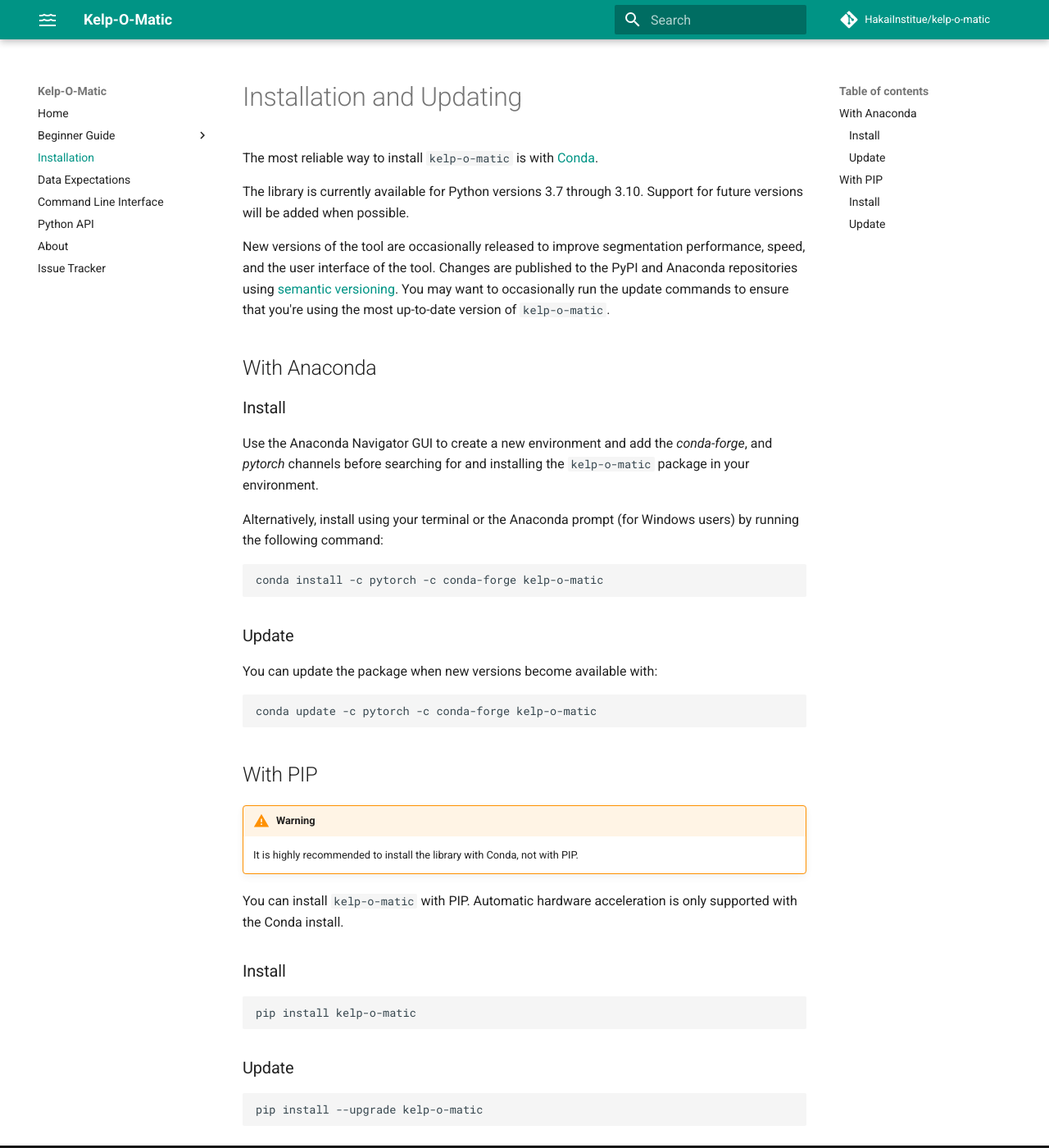
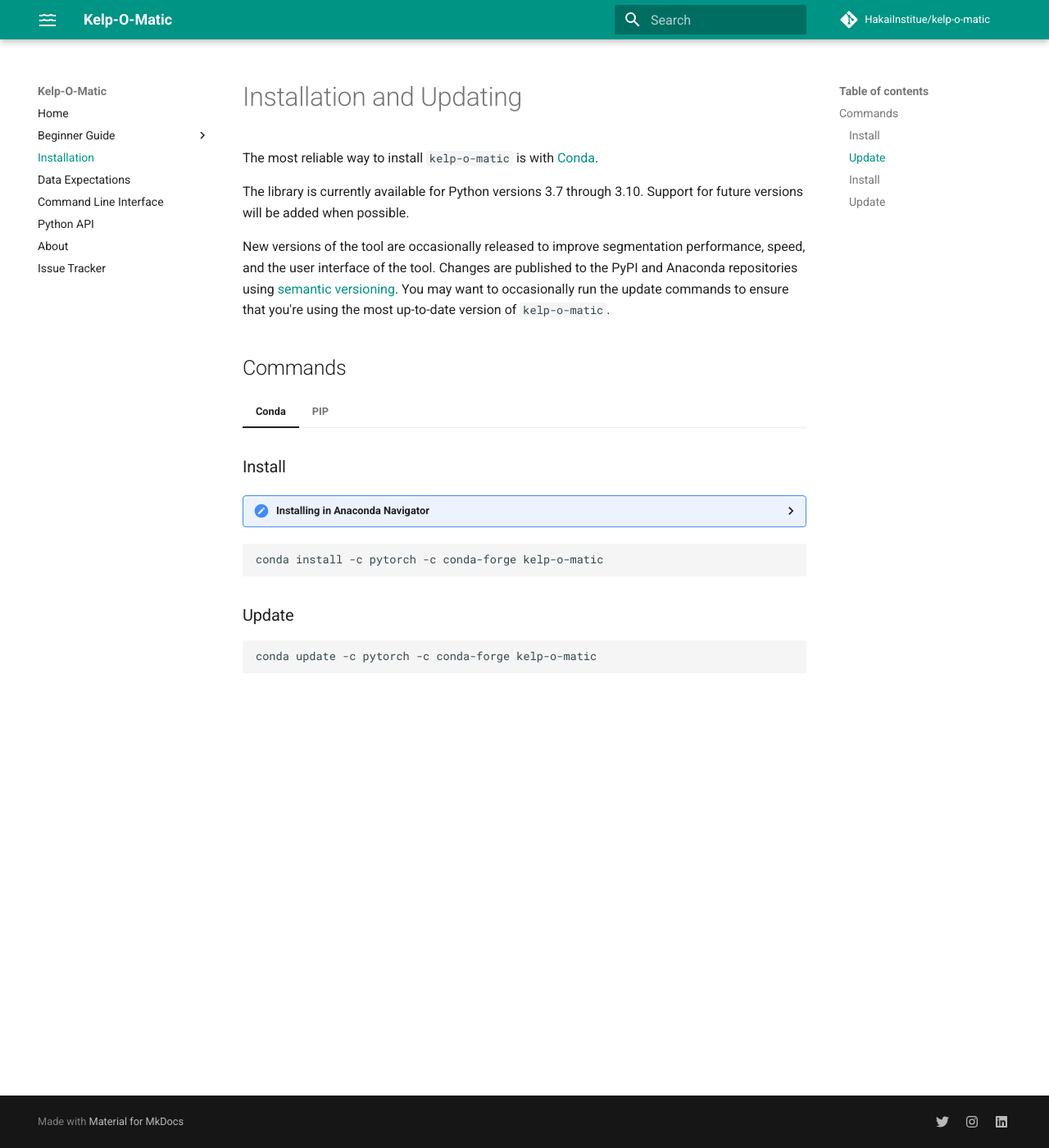
Before and after one commit to HakaiInstitute/kelp-o-matic, an MkDocs documentation site: the page built from docs/installation.md, in a window 1280 px wide and 1400 px high. Shown: the whole window at 82% size. Built offline with MkDocs 1.6.1 and Material for MkDocs 9.7.7, drawn with Linux system fonts in a browser that asks for light colours; comment, search, counter and statistics services are not loaded.

Commit message:
Update install page

````diff
--- a/docs/installation.md
+++ b/docs/installation.md
@@ -10,42 +10,45 @@
 [semantic versioning](https://semver.org/). You may want to occasionally run the update commands to ensure
 that you're using the most up-to-date version of `kelp-o-matic`.
 
-## With Anaconda
+## Commands
 
-### Install
+=== "Conda"
 
-Use the Anaconda Navigator GUI to create a new environment and add the *conda-forge*, and *pytorch* channels
-before searching for and installing the `kelp-o-matic` package in your environment.
+    ### Install
 
-Alternatively, install using your terminal or the Anaconda prompt (for Windows users) by running the following command:
+    ??? help "Installing in Anaconda Navigator"
 
-```bash
-conda install -c pytorch -c conda-forge kelp-o-matic
-```
+        1. Use the Anaconda Navigator GUI and create a new environment.
+        2. Add the `pytorch` and `conda-forge` channels.
+        3. Search for and install the `kelp-o-matic` package in your environment.
 
-### Update
+        If you need more help, please see the [Beginner Guide](beginner_guide/index.md).
 
-You can update the package when new versions become available with:
+    ```bash
+    conda install -c pytorch -c conda-forge kelp-o-matic
+    ```
 
-```bash
-conda update -c pytorch -c conda-forge kelp-o-matic
-```
+    ### Update
 
-## With PIP
+    ```bash
+    conda update -c pytorch -c conda-forge kelp-o-matic
+    ```
 
-!!! warning
-    It is highly recommended to install the library with Conda, not with PIP.
+=== "PIP"
 
-You can install `kelp-o-matic` with PIP. Automatic hardware acceleration is only supported with the Conda install.
+    ### Install
 
-### Install
+    ??? warning "We suggest using Conda to install Kelp-O-Matic"
+        It is highly recommended to install the library with Conda, not with PIP.
 
-```bash
-pip install kelp-o-matic
-```
+        Automatic hardware acceleration is only supported with the Conda installation.
 
-### Update
+    ```bash
+    pip install kelp-o-matic
+    ```
 
-```bash
-pip install --upgrade kelp-o-matic
-```
+    ### Update
+
+    ```bash
+    pip install --upgrade kelp-o-matic
+    ```
````
